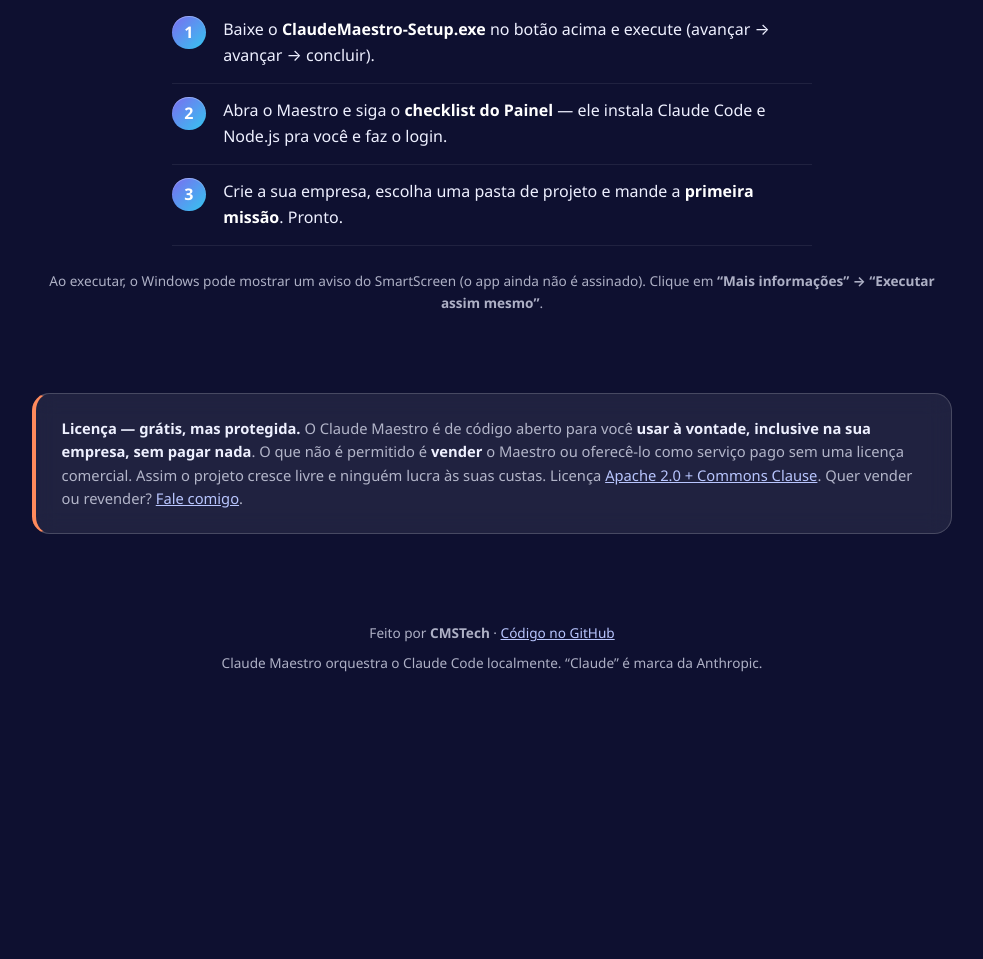
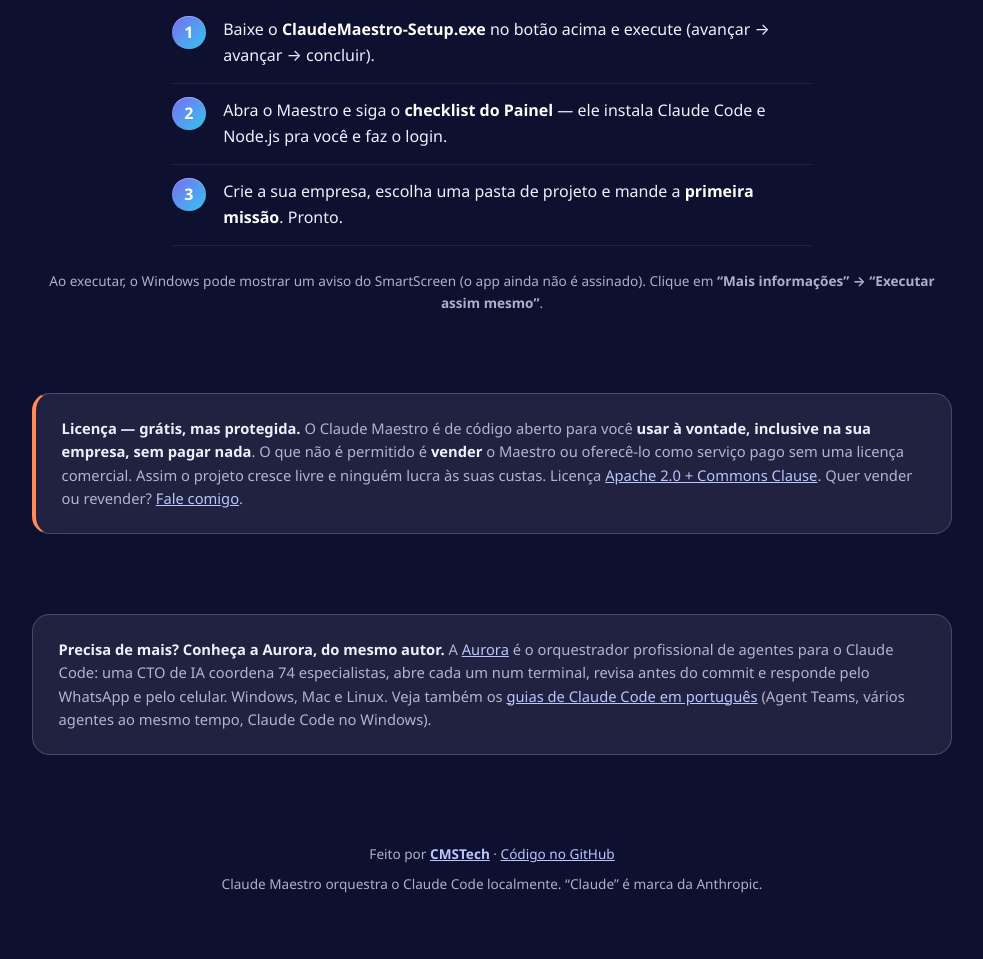
Before and after one commit to CarlosMagnoSTavares/claude-maestro, a plain HTML site: page docs/index.html in a window 1280 px wide. Shown: the part 1408-2367 px from the top of the page, without its empty margins (148-1131 px from the left). Before the commit the page ends 2146 px from the top, so only its background shows below. Drawn offline with Linux system fonts and the light colour scheme.

Commit message:
docs: link para a Aurora e para os guias de Claude Code em portugues

```diff
--- a/docs/index.html
+++ b/docs/index.html
@@ -169,8 +169,19 @@
     </div>
   </section>
 
+  <section>
+    <div class="note">
+      <b>Precisa de mais? Conheça a Aurora, do mesmo autor.</b> A
+      <a class="inline" href="https://cmsttech.com.br/">Aurora</a> é o orquestrador profissional de agentes para o
+      Claude Code: uma CTO de IA coordena 74 especialistas, abre cada um num terminal, revisa antes do commit e
+      responde pelo WhatsApp e pelo celular. Windows, Mac e Linux.
+      Veja também os <a class="inline" href="https://cmsttech.com.br/guias/">guias de Claude Code em português</a>
+      (Agent Teams, vários agentes ao mesmo tempo, Claude Code no Windows).
+    </div>
+  </section>
+
   <footer>
-    <p>Feito por <b>CMSTech</b> · <a href="https://github.com/CarlosMagnoSTavares/claude-maestro">Código no GitHub</a></p>
+    <p>Feito por <a href="https://cmsttech.com.br/"><b>CMSTech</b></a> · <a href="https://github.com/CarlosMagnoSTavares/claude-maestro">Código no GitHub</a></p>
     <p style="margin-top:.5rem">Claude Maestro orquestra o Claude Code localmente. “Claude” é marca da Anthropic.</p>
   </footer>
 
```
Also changed, not shown: 1 other file.
